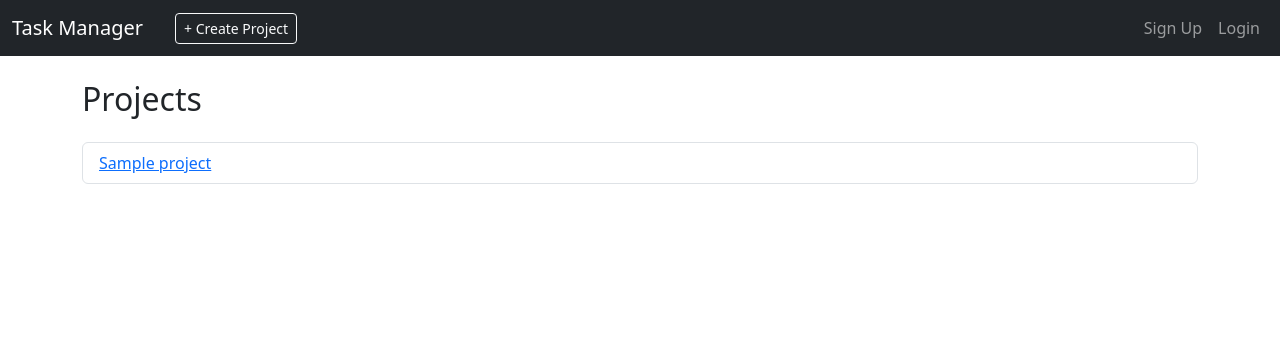
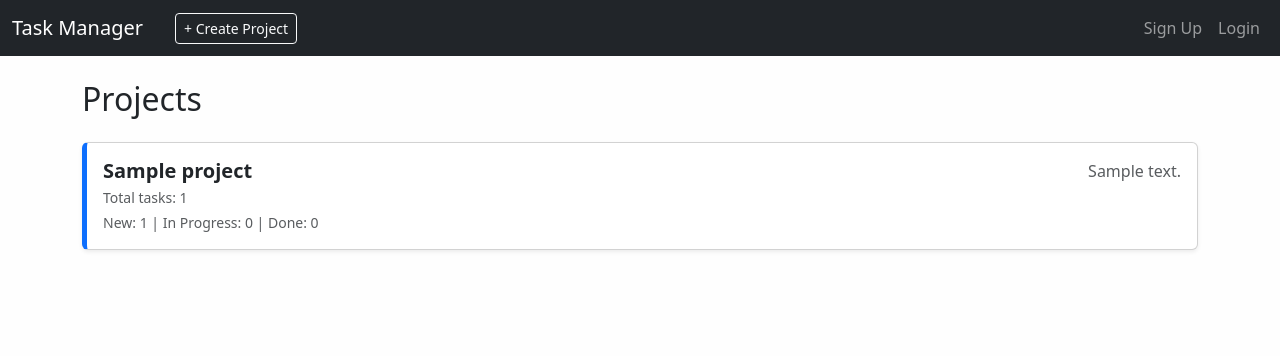
Before and after one commit to d-stegantsev/py-task-manager, a Django app: page / in a window 1280 px wide. Shown: the top 356 px of the page. Run offline with Django 5.2, Linux system fonts and the light colour scheme; tables that the repository leaves empty hold one stand-in row (values such as "Sample post").

Commit message:
redesign Projects page

```diff
--- a/config/settings.py
+++ b/config/settings.py
@@ -10,6 +10,7 @@ For the full list of settings and their values, see
 https://docs.djangoproject.com/en/5.2/ref/settings/
 """
 
+import os
 from pathlib import Path
 
 # Build paths inside the project like this: BASE_DIR / 'subdir'.
@@ -119,6 +120,10 @@ USE_TZ = True
 
 STATIC_URL = "static/"
 
+STATICFILES_DIRS = [
+    BASE_DIR / "static",
+]
+
 # Default primary key field type
 # https://docs.djangoproject.com/en/5.2/ref/settings/#default-auto-field
 
--- a/manager/forms.py
+++ b/manager/forms.py
@@ -39,7 +39,8 @@ class TaskForm(forms.ModelForm):
         ]
         widgets = {
             "deadline": forms.DateInput(attrs={"type": "date"}),
-            "description": forms.Textarea(attrs={"rows": 3}),
+            "name": forms.TextInput(attrs={"class": "form-control"}),
+            "description": forms.Textarea(attrs={"rows": 5, "class": "form-control"}),
             "assignees": forms.CheckboxSelectMultiple,
             "tags": forms.CheckboxSelectMultiple,
         }
--- a/manager/views.py
+++ b/manager/views.py
@@ -12,6 +12,15 @@ class ProjectListView(ListView):
     model = Project
     template_name = "manager/project_list.html"
     context_object_name = "projects"
+
+    def get_queryset(self):
+        queryset = super().get_queryset().prefetch_related("tasks")
+        for project in queryset:
+            project.total_tasks = project.tasks.count()
+            project.tasks_new = project.tasks.filter(status="new").count()
+            project.tasks_in_progress = project.tasks.filter(status="in_progress").count()
+            project.tasks_done = project.tasks.filter(status="done").count()
+        return queryset
 
 
 class ProjectCreateView(CreateView):
--- /dev/null
+++ b/static/css/styles.css
@@ -0,0 +1,40 @@
+/* --- Project cards --- */
+.project-card {
+  border-left: 5px solid #0d6efd;
+  transition: box-shadow 0.2s ease;
+}
+
+.project-card:hover {
+  box-shadow: 0 0 12px rgba(0, 0, 0, 0.15);
+  background-color: #f8f9fa;
+}
+
+.card-title {
+  font-weight: 600;
+}
+
+/* --- Status badges (optional) --- */
+.status-new {
+  color: #ffc107; /* yellow */
+}
+.status-in-progress {
+  color: #0dcaf0; /* cyan */
+}
+.status-done {
+  color: #198754; /* green */
+}
+
+/* --- Forms --- */
+form .form-control {
+  max-width: 100%;
+}
+
+/* --- Align buttons --- */
+.btn-wide {
+  width: 100%;
+}
+
+/* --- Misc --- */
+body {
+  background-color: #fefefe;
+}
--- a/templates/base.html
+++ b/templates/base.html
@@ -1,16 +1,16 @@
+{% load static %}
 <!DOCTYPE html>
 <html lang="en">
 <head>
   <meta charset="UTF-8">
   <title>Task Manager</title>
   <link href="https://cdn.jsdelivr.net/npm/bootstrap@5.3.2/dist/css/bootstrap.min.css" rel="stylesheet">
+  <link href="{% static 'css/styles.css' %}" rel="stylesheet">
 </head>
 <body>
-{% include "includes/navbar.html" %}
-
-<div class="container">
-  {% block content %}
-  {% endblock %}
-</div>
+  {% include "includes/navbar.html" %}
+  <div class="container">
+    {% block content %}{% endblock %}
+  </div>
 </body>
 </html>
--- a/templates/manager/project_list.html
+++ b/templates/manager/project_list.html
@@ -1,17 +1,41 @@
 {% extends "base.html" %}
 
 {% block content %}
-  <div class="d-flex justify-content-between align-items-center mb-3">
-    <h2>Projects</h2>
-  </div>
+  <h2 class="mb-4">Projects</h2>
 
-  <ul class="list-group">
-    {% for project in projects %}
-      <li class="list-group-item">
-        <a href="{% url 'manager:task-list' project.id %}">{{ project.name }}</a>
-      </li>
-    {% empty %}
-      <li class="list-group-item">No projects available.</li>
-    {% endfor %}
-  </ul>
+  {% if projects %}
+    <div class="d-flex flex-column gap-3">
+      {% for project in projects %}
+        <a href="{% url 'manager:task-list' project.id %}" class="text-decoration-none text-dark">
+          <div class="card project-card shadow-sm hover-shadow">
+            <div class="card-body d-flex justify-content-between">
+
+              <!-- Ліва частина: назва + статистика -->
+              <div class="w-50">
+                <h5 class="card-title mb-1">{{ project.name }}</h5>
+                <p class="small text-muted mb-1">
+                  Total tasks: {{ project.total_tasks }}
+                </p>
+                <p class="small text-muted mb-0">
+                  New: {{ project.tasks_new }} |
+                  In Progress: {{ project.tasks_in_progress }} |
+                  Done: {{ project.tasks_done }}
+                </p>
+              </div>
+
+              <!-- Права частина: опис -->
+              <div class="w-50 text-end">
+                {% if project.description %}
+                  <p class="text-muted mb-0">{{ project.description }}</p>
+                {% endif %}
+              </div>
+
+            </div>
+          </div>
+        </a>
+      {% endfor %}
+    </div>
+  {% else %}
+    <div class="alert alert-info">No projects available.</div>
+  {% endif %}
 {% endblock %}
```
